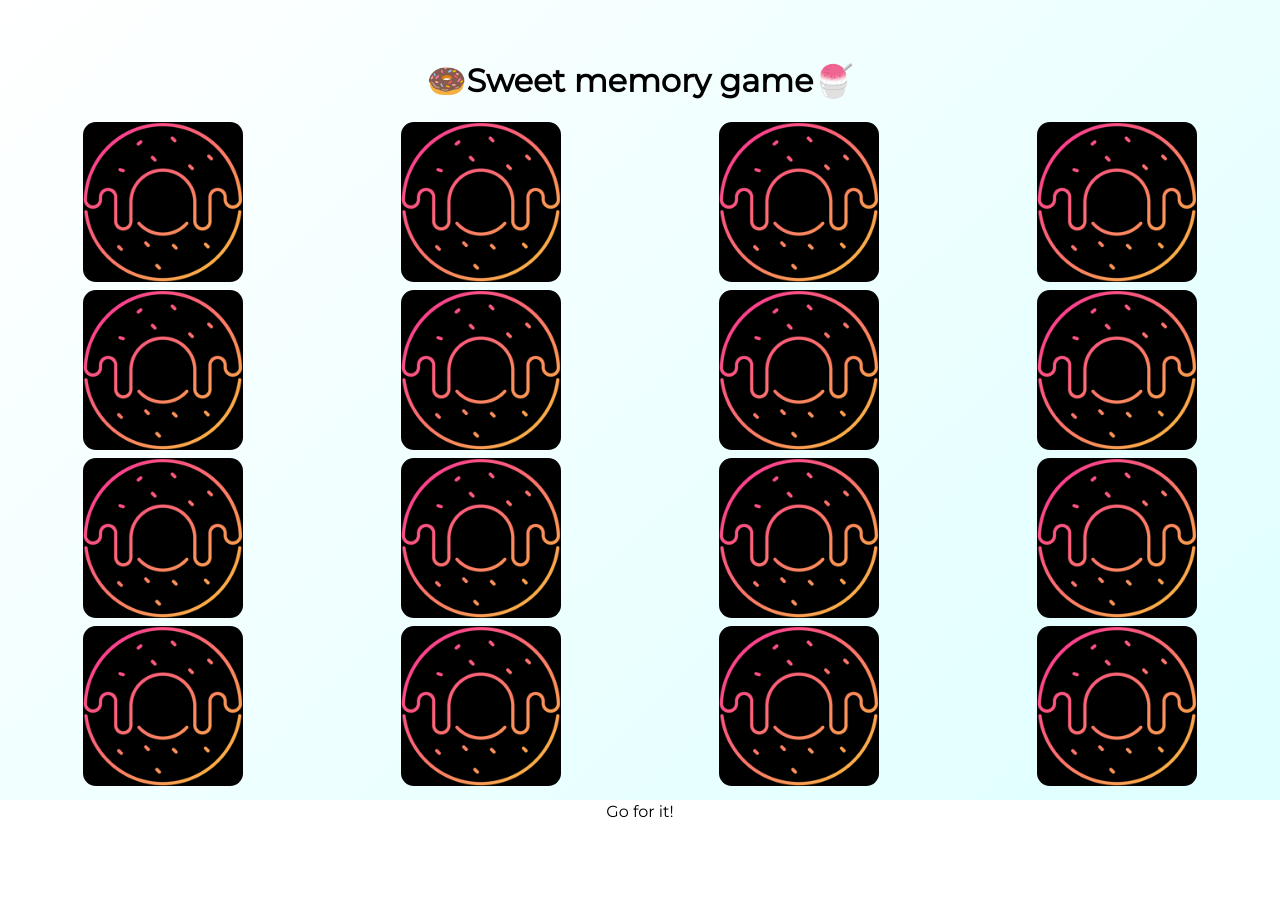
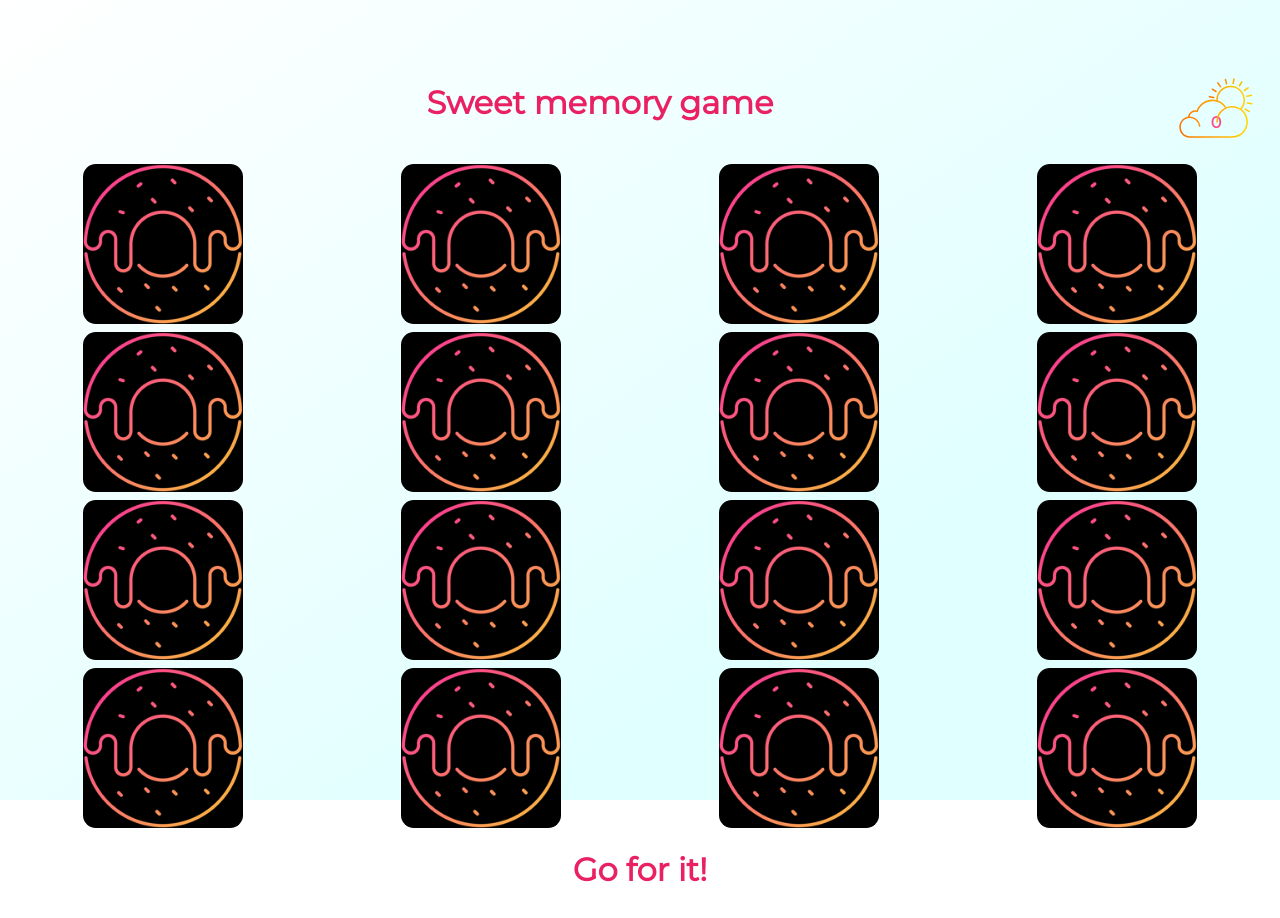
Before and after one commit to riittagerhards/card-memory, a React (Vite) app: page / in a window 1280 px wide. Before the commit the page ends 845 px from the top, so only its background shows below. Built offline with nearby package versions, Linux system fonts and the light colour scheme.

Commit message:
💄 Adjust title, counter and font

```diff
--- a/src/app/App.tsx
+++ b/src/app/App.tsx
@@ -5,7 +5,6 @@ import styles from './App.module.css';
 function App(): JSX.Element {
   return (
     <div className={styles.container}>
-      <h1> 🍩Sweet memory game🍧</h1>
       <Game />
     </div>
   );
--- a/src/app/components/Game.module.css
+++ b/src/app/components/Game.module.css
@@ -1,3 +1,34 @@
+.container {
+  display: grid;
+  grid-template-columns: 1fr 5rem;
+  margin: 1rem;
+}
+
+.title {
+  grid-area: 1 / 1 / 1 / 1;
+  align-self: end;
+}
+
+.tries {
+  display: grid;
+  align-self: end;
+  justify-self: center;
+}
+
+.counter {
+  grid-area: 1 / 2 / 1 / 2;
+  align-self: end;
+  font-weight: bold;
+  color: #fa4b85;
+}
+
+.cloud {
+  width: 5rem;
+  height: 5rem;
+  grid-area: 1 / 2 / 1 / 2;
+  align-self: end;
+}
+
 .game {
   display: grid;
   grid-template-columns: repeat(4, 1fr);
@@ -15,4 +46,9 @@
     justify-items: center;
     gap: 0.5rem;
   }
+
+  .cloud {
+    width: 4rem;
+    height: 4rem;
+  }
 }
--- a/src/app/components/Game.tsx
+++ b/src/app/components/Game.tsx
@@ -2,6 +2,7 @@ import React, { useState } from 'react';
 import styles from './Game.module.css';
 import MemoryCard from './Card';
 import { Images } from '../assets/ImageData';
+import CloudSun from '../assets/CloudSun.svg';
 
 function Game(): JSX.Element {
   const [items, setItems] = useState(Images.sort(() => Math.random() - 0.5));
@@ -41,8 +42,17 @@ function Game(): JSX.Element {
     }
   }
 
+  const evenCount = Math.round(count / 2);
+
   return (
     <div>
+      <article className={styles.container}>
+        <h1 className={styles.title}> Sweet memory game</h1>
+        <div className={styles.tries}>
+          <p className={styles.counter}> {evenCount}</p>
+          <img src={CloudSun} alt="cloud" className={styles.cloud} />
+        </div>
+      </article>
       <div className={styles.game}>
         {items.map((item, index) => (
           <MemoryCard
@@ -53,14 +63,7 @@ function Game(): JSX.Element {
           />
         ))}
       </div>
-      {allActive ? (
-        <p>
-          Congratulations! You needed {count} clicks = {count / 2} attempts to
-          win 🍨
-        </p>
-      ) : (
-        <p>Go for it!</p>
-      )}
+      {allActive ? <h1>Congratulations! You won 🍨</h1> : <h1>Go for it!</h1>}
     </div>
   );
 }
--- a/src/app/globals.css
+++ b/src/app/globals.css
@@ -9,6 +9,7 @@
 body {
   margin: 0;
   font-family: 'Montserrat', sans-serif;
+  color: #e92163;
   width: 100%;
   height: 100vh;
   padding: 0;
@@ -17,16 +18,24 @@ body {
   justify-content: center;
   background: rgb(255, 255, 255);
   background: linear-gradient(
-    137deg,
-    rgba(255, 255, 255, 1) 0%,
-    rgba(224, 255, 255, 1) 95%
+    145deg,
+    rgb(255, 255, 255) 0%,
+    rgba(224, 255, 255, 1) 70%
   );
   background-repeat: no-repeat;
   background-size: cover;
+}
+
+h1 {
+  font-size: 2em;
 }
 
 @media screen and (max-width: 650px) {
   h1 {
     font-size: 1em;
   }
+
+  p {
+    font-size: 0.8em;
+  }
 }
```
Also changed, not shown: src/app/assets/CloudSun.svg (added).
